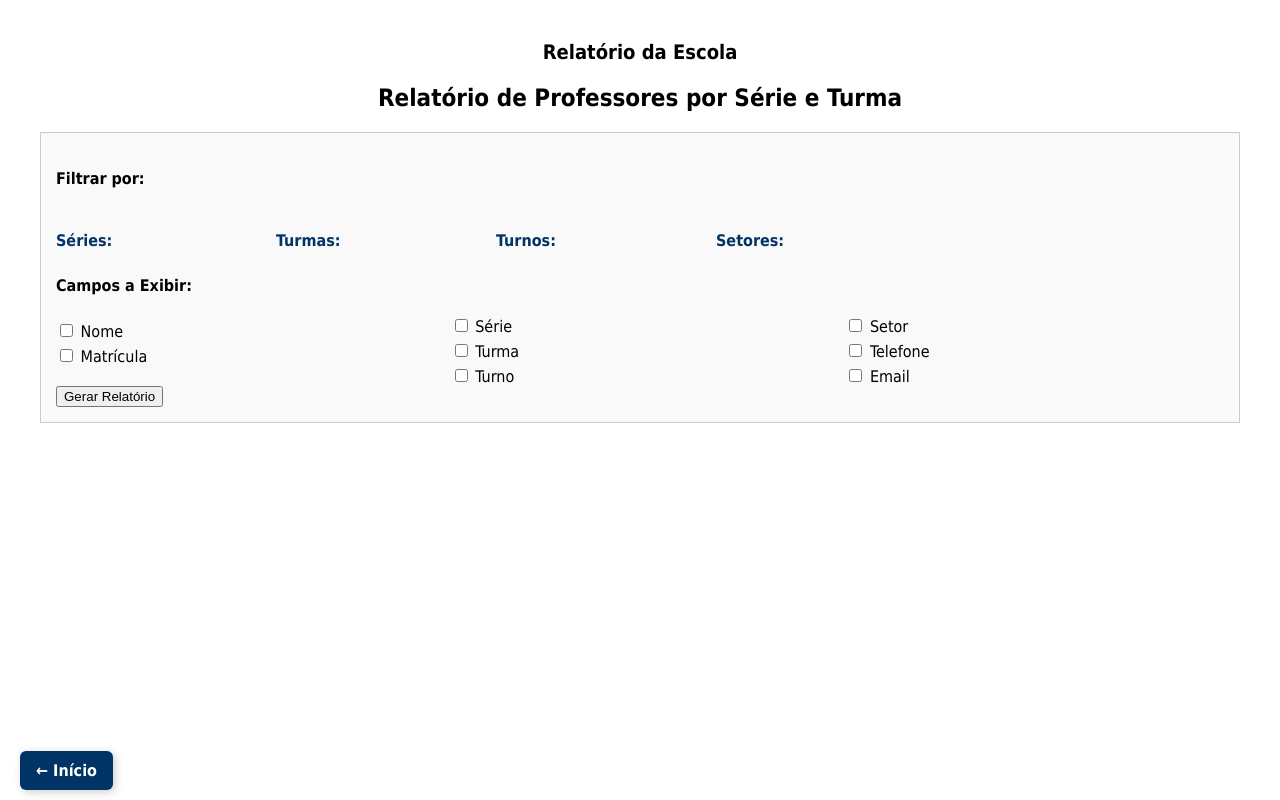
After one commit to amvtec/vitordias, a Django app: page /controle/relatorio-professores/ in a window 1280 px wide. The commit adds this page. Run offline with Django 5.2, Linux system fonts and the light colour scheme; data that the repository does not hold is empty.

Commit message:
Alteracoes nos templates, models, views, urls

```diff
--- a/controle/templates/controle/painel_controle.html
+++ b/controle/templates/controle/painel_controle.html
@@ -209,9 +209,11 @@
     <a href="{% url 'cadastrar_feriado' %}" class="botao"><span>📅</span>Feriados</a>
     <a href="{% url 'selecionar_funcionarios' %}" class="botao"><span>📊</span>Gerar Folhas</a>
     <a href="{% url 'listar_folhas' %}" class="botao"><span>📄</span>Frequências</a>
-        <a href="{% url 'relatorio_personalizado_funcionarios' %}" class="botao"><span>📋</span>Relatório</a>
+    <a href="{% url 'relatorios_funcionarios' %}" class="botao"><span>📈</span>Relatórios</a> <!-- NOVO BOTÃO -->
     <a href="{% url 'selecionar_capa' %}" class="botao"><span>📘</span>Capas</a>
 </div>
+
+
 
     <div class="aniversariantes">
         <h3>🎉 Aniversariantes do Mês</h3>
--- /dev/null
+++ b/controle/templates/controle/relatorio_professores.html
@@ -0,0 +1,237 @@
+{% load extras %}
+{% load controle_filters %}
+<!DOCTYPE html>
+<html lang="pt-br">
+<head>
+    <meta charset="UTF-8">
+    <title>Relatório de Professores</title>
+    <style>
+        body {
+            font-family: Tahoma, sans-serif;
+            margin: 40px;
+        }
+        h2 {
+            text-align: center;
+        }
+        .cabecalho {
+            text-align: center;
+            margin-bottom: 20px;
+        }
+        .cabecalho img {
+            max-height: 90px;
+            margin-bottom: 10px;
+        }
+        .cabecalho h1 {
+            margin: 5px 0;
+            font-size: 20px;
+        }
+        .cabecalho p {
+            margin: 2px 0;
+            font-size: 13px;
+        }
+        .formulario {
+            margin-bottom: 20px;
+            padding: 15px;
+            border: 1px solid #ccc;
+            background: #f9f9f9;
+        }
+        .filtros-box {
+            display: flex;
+            flex-wrap: wrap;
+            gap: 40px;
+            margin-bottom: 20px;
+        }
+        .filtro-bloco {
+            min-width: 180px;
+        }
+        .filtro-bloco h4 {
+            margin-bottom: 5px;
+            color: #003366;
+        }
+        .checkboxes {
+            columns: 3;
+        }
+        .checkboxes label,
+        .filtro-bloco label {
+            display: block;
+            margin: 5px 0;
+        }
+        table {
+            width: 100%;
+            border-collapse: collapse;
+            margin-top: 20px;
+            font-size: 13px;
+        }
+        th, td {
+            border: 1px solid #999;
+            padding: 8px;
+            text-align: left;
+        }
+        th {
+            background: #e0e0e0;
+        }
+        .print-button {
+            margin-top: 20px;
+            text-align: right;
+        }
+        .voltar {
+            position: fixed;
+            bottom: 20px;
+            left: 20px;
+            z-index: 999;
+        }
+        .voltar a {
+            background-color: #003366;
+            color: white;
+            padding: 10px 16px;
+            border-radius: 6px;
+            font-weight: bold;
+            text-decoration: none;
+            box-shadow: 2px 2px 8px rgba(0,0,0,0.2);
+            transition: background-color 0.3s ease;
+        }
+        .voltar a:hover {
+            background-color: #001f4d;
+        }
+        @media print {
+            .formulario,
+            .print-button,
+            .voltar {
+                display: none !important;
+            }
+        }
+    </style>
+</head>
+<body>
+
+<div class="cabecalho">
+    {% if escola and escola.logo %}
+        <img src="{{ escola.logo.url }}" alt="Logo da Escola">
+    {% endif %}
+    {% if escola %}
+        <h1>{{ escola.nome_escola }}</h1>
+        <p>{{ escola.endereco }}, Nº {{ escola.numero }} – {{ escola.bairro }} – {{ escola.cidade }}/{{ escola.uf }}</p>
+        <p>Tel: {{ escola.telefone }} | E-mail: {{ escola.email }}</p>
+    {% else %}
+        <h1>Relatório da Escola</h1>
+    {% endif %}
+</div>
+
+<h2>Relatório de Professores por Série e Turma</h2>
+
+<div class="formulario">
+    <form method="post">
+        {% csrf_token %}
+        <h4>Filtrar por:</h4>
+        <div class="filtros-box">
+            <div class="filtro-bloco">
+                <h4>Séries:</h4>
+                {% for serie in series %}
+                    <label>
+                        <input type="checkbox" name="filtro_serie" value="{{ serie }}" {% if serie in filtro_serie %}checked{% endif %}>
+                        {{ serie }}
+                    </label>
+                {% endfor %}
+            </div>
+
+            <div class="filtro-bloco">
+                <h4>Turmas:</h4>
+                {% for turma in turmas %}
+                    <label>
+                        <input type="checkbox" name="filtro_turma" value="{{ turma }}" {% if turma in filtro_turma %}checked{% endif %}>
+                        {{ turma }}
+                    </label>
+                {% endfor %}
+            </div>
+
+            <div class="filtro-bloco">
+                <h4>Turnos:</h4>
+                {% for turno in turnos %}
+                    <label>
+                        <input type="checkbox" name="filtro_turno" value="{{ turno }}" {% if turno in filtro_turno %}checked{% endif %}>
+                        {{ turno }}
+                    </label>
+                {% endfor %}
+            </div>
+
+            <div class="filtro-bloco">
+                <h4>Setores:</h4>
+                {% for setor in setores %}
+                    <label>
+                        <input type="checkbox" name="filtro_setor" value="{{ setor.nome }}" {% if setor.nome in filtro_setor %}checked{% endif %}>
+                        {{ setor.nome }}
+                    </label>
+                {% endfor %}
+            </div>
+        </div>
+
+        <h4>Campos a Exibir:</h4>
+        <div class="checkboxes">
+            {% for campo, label in campos_disponiveis %}
+                <label>
+                    <input type="checkbox" name="campos" value="{{ campo }}" {% if campo in campos_selecionados %}checked{% endif %}>
+                    {{ label }}
+                </label>
+            {% endfor %}
+        </div>
+
+        <button type="submit">Gerar Relatório</button>
+    </form>
+</div>
+
+{% if funcionarios %}
+    <div class="print-button">
+        <button onclick="window.print()">🖨️ Imprimir Relatório</button>
+    </div>
+
+    <table>
+        <thead>
+    <tr>
+        {% if 'matricula' in campos_selecionados %}
+            <th>{{ campos_disponiveis|get_label:'matricula' }}</th>
+        {% endif %}
+        {% if 'nome' in campos_selecionados %}
+            <th>{{ campos_disponiveis|get_label:'nome' }}</th>
+        {% endif %}
+        {% for campo in campos_selecionados %}
+            {% if campo != 'matricula' and campo != 'nome' %}
+                <th>{{ campos_disponiveis|get_label:campo }}</th>
+            {% endif %}
+        {% endfor %}
+    </tr>
+</thead>
+<tbody>
+    {% for funcionario in funcionarios %}
+        <tr>
+            {% if 'matricula' in campos_selecionados %}
+                <td>{{ funcionario.matricula }}</td>
+            {% endif %}
+            {% if 'nome' in campos_selecionados %}
+                <td>{{ funcionario.nome }}</td>
+            {% endif %}
+            {% for campo in campos_selecionados %}
+                {% if campo != 'matricula' and campo != 'nome' %}
+                    <td>
+                        {% if campo == 'setor' %}
+                            {{ funcionario.setor.nome }}
+                        {% elif campo == 'tem_planejamento' or campo == 'sabado_letivo' %}
+                            {{ funcionario|get_attr:campo|yesno:"Sim,Não" }}
+                        {% else %}
+                            {{ funcionario|get_attr:campo }}
+                        {% endif %}
+                    </td>
+                {% endif %}
+            {% endfor %}
+        </tr>
+    {% endfor %}
+</tbody>
+
+    </table>
+{% endif %}
+
+<div class="voltar">
+    <a href="{% url 'painel_alunos' %}">← Início</a>
+</div>
+
+</body>
+</html>
--- a/controle/urls.py
+++ b/controle/urls.py
@@ -28,6 +28,9 @@ urlpatterns = [
     path('livro-ponto/capas/', views.capas_livro_ponto, name='capas_livro_ponto'),
     path('funcionario/<int:funcionario_id>/ficha/', ficha_funcionario, name='imprimir_ficha_funcionario'),
     path('relatorio-personalizado/', relatorio_personalizado_funcionarios, name='relatorio_personalizado_funcionarios'),
+    path('relatorio-professores/', views.relatorio_professores, name='relatorio_professores'),
+    path('relatorios-funcionarios/', views.relatorios_funcionarios, name='relatorios_funcionarios'),
+
 
 
 
--- a/controle/views.py
+++ b/controle/views.py
@@ -706,3 +706,63 @@ def relatorio_personalizado_funcionarios(request):
         'filtro_turno': filtro_turno,
         'filtro_setor': filtro_setor,
     })
+
+def relatorio_professores(request):
+    series = sorted(set(Funcionario.objects.values_list('serie', flat=True)))
+    turmas = sorted(set(Funcionario.objects.values_list('turma', flat=True)))
+    turnos = sorted(set(Funcionario.objects.values_list('turno', flat=True)))
+    setores = Setor.objects.all()
+
+    filtro_serie = request.POST.getlist('filtro_serie')
+    filtro_turma = request.POST.getlist('filtro_turma')
+    filtro_turno = request.POST.getlist('filtro_turno')
+    filtro_setor = request.POST.getlist('filtro_setor')
+    campos_selecionados = request.POST.getlist('campos')
+
+    funcionarios = Funcionario.objects.filter(funcao__iexact="PROFESSOR(A)")
+
+    if filtro_serie:
+        funcionarios = funcionarios.filter(serie__in=filtro_serie)
+    if filtro_turma:
+        funcionarios = funcionarios.filter(turma__in=filtro_turma)
+    if filtro_turno:
+        funcionarios = funcionarios.filter(turno__in=filtro_turno)
+    if filtro_setor:
+        funcionarios = funcionarios.filter(setor__nome__in=filtro_setor)
+
+    # Ordena por série e turma
+    funcionarios = sorted(funcionarios, key=lambda f: (f.serie or "", f.turma or ""))
+
+    # Campos disponíveis (ajuste conforme seus atributos reais)
+    campos_disponiveis = [
+        ('nome', 'Nome'),
+        ('matricula', 'Matrícula'),
+        ('serie', 'Série'),
+        ('turma', 'Turma'),
+        ('turno', 'Turno'),
+        ('setor', 'Setor'),
+        ('telefone', 'Telefone'),
+        ('email', 'Email'),
+    ]
+
+    # Pega os dados da escola, se existir
+    escola = Escola.objects.first() if Escola.objects.exists() else None
+
+    contexto = {
+        'escola': escola,
+        'series': series,
+        'turmas': turmas,
+        'turnos': turnos,
+        'setores': setores,
+        'filtro_serie': filtro_serie,
+        'filtro_turma': filtro_turma,
+        'filtro_turno': filtro_turno,
+        'filtro_setor': filtro_setor,
+        'campos_disponiveis': campos_disponiveis,
+        'campos_selecionados': campos_selecionados,
+        'funcionarios': funcionarios,
+    }
+    return render(request, 'controle/relatorio_professores.html', contexto)
+
+def relatorios_funcionarios(request):
+    return render(request, 'controle/relatorios_funcionarios.html')
```
Also changed, not shown: controle/templates/controle/relatorios_funcionarios.html (added, +82 -0 lines). Lines whose indentation alone changed are shown as unchanged.
